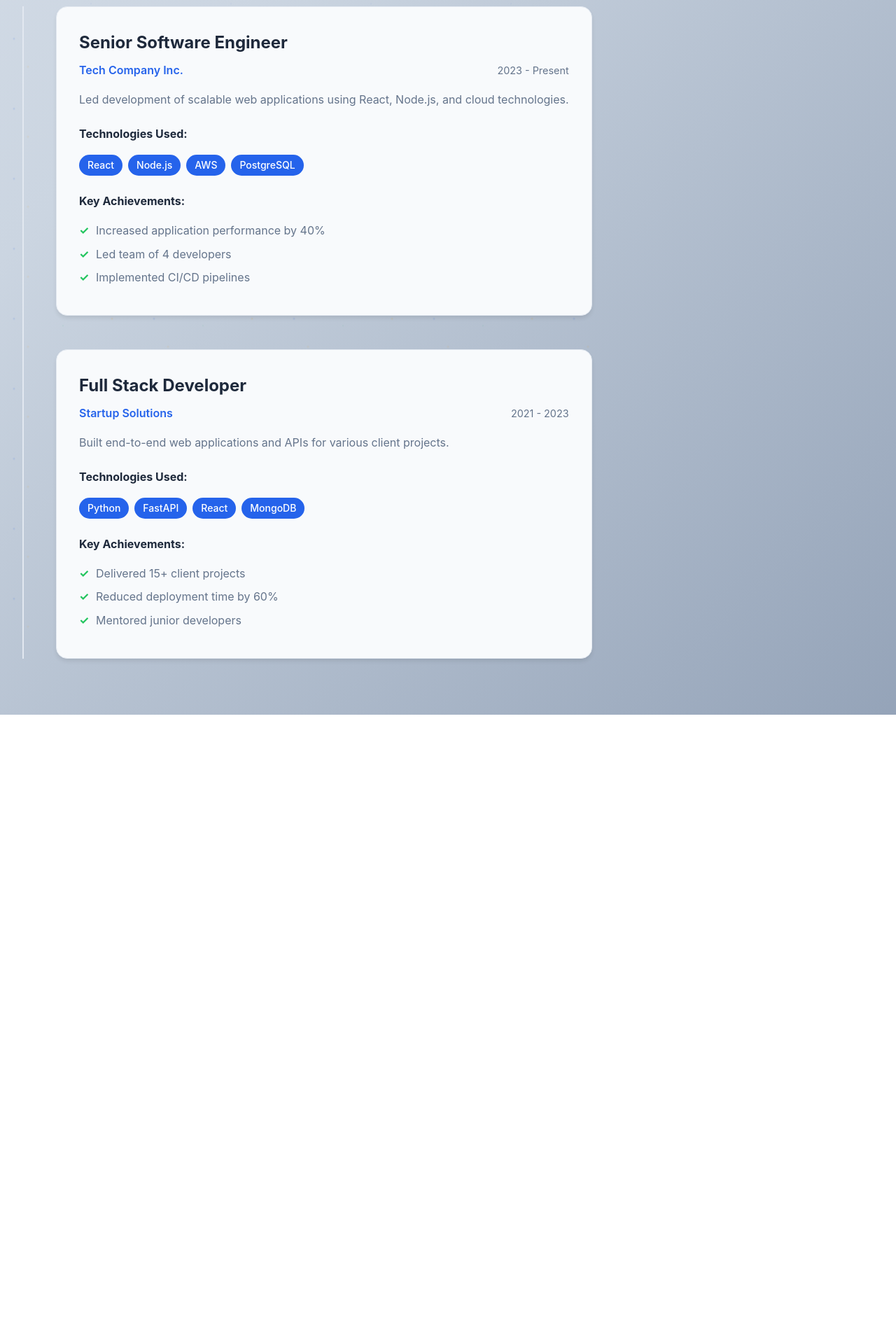
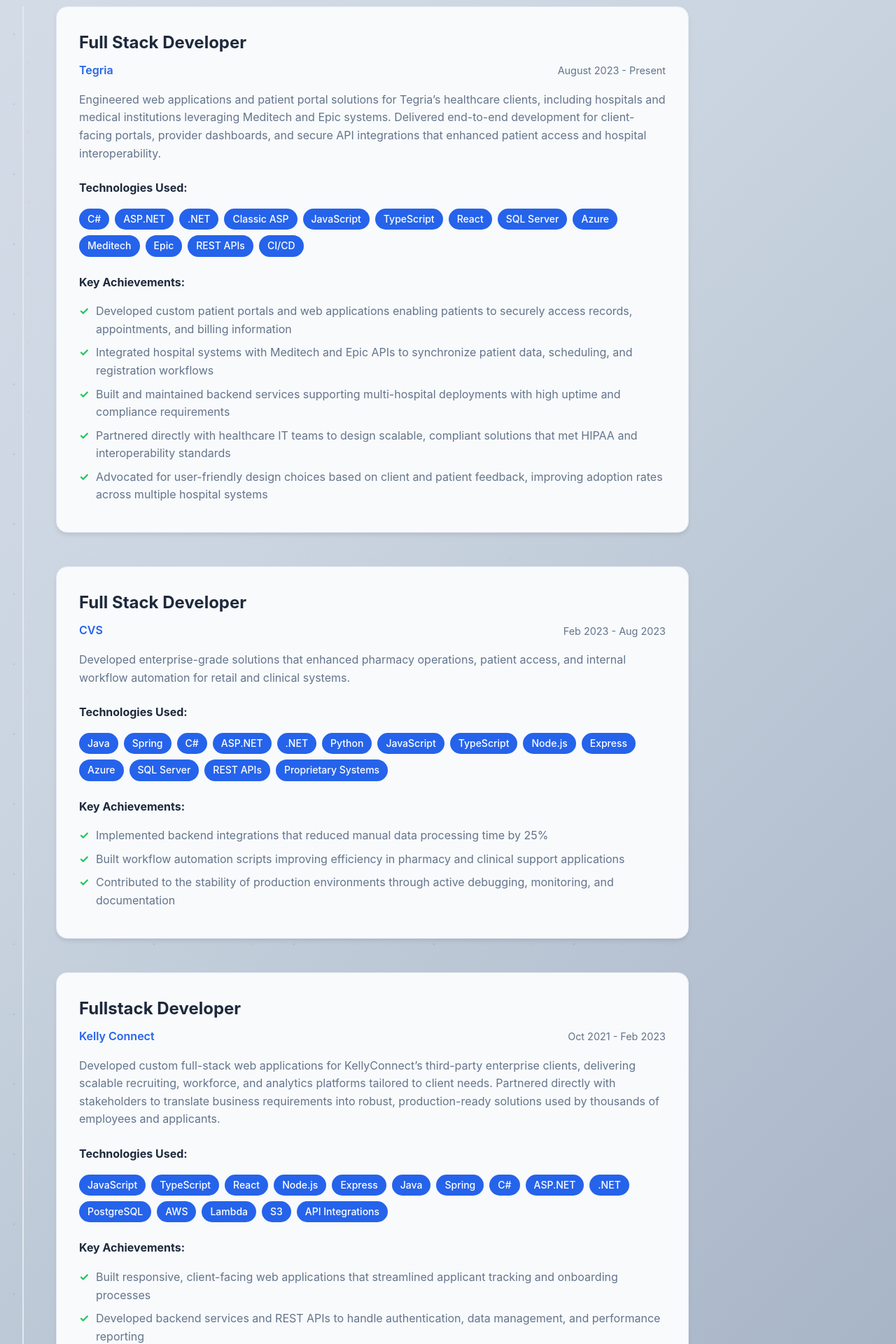
Before and after one commit to domjweb/fastfolio, a React (Vite) app in the folder frontend/: page /experience in a window 1280 px wide. Shown: the part 300-2220 px from the top of the page at 70% size. Before the commit the page ends 1323 px from the top, so only its background shows below. Built offline with nearby package versions, Linux system fonts and the light colour scheme.

Commit message:
Updated About page with minimal animation for the Key Highlights and added more information to the Experience page.

```diff
--- a/frontend/src/pages/Experience.jsx
+++ b/frontend/src/pages/Experience.jsx
@@ -5,30 +5,60 @@
   const experiences = [
     {
       id: 1,
-      title: "Senior Software Engineer",
-      company: "Tech Company Inc.",
-      period: "2023 - Present",
-      description: "Led development of scalable web applications using React, Node.js, and cloud technologies.",
-      technologies: ["React", "Node.js", "AWS", "PostgreSQL"],
+      title: "Full Stack Developer",
+      company: "Tegria",
+      period: "August 2023 - Present",
+      description: "Engineered web applications and patient portal solutions for Tegria’s healthcare clients, including hospitals and medical institutions leveraging Meditech and Epic systems. Delivered end-to-end development for client-facing portals, provider dashboards, and secure API integrations that enhanced patient access and hospital interoperability.",
+      technologies: ["C#", "ASP.NET", ".NET", "Classic ASP", "JavaScript", "TypeScript", "React", "SQL Server", "Azure", "Meditech", "Epic", "REST APIs", "CI/CD"],
       achievements: [
-        "Increased application performance by 40%",
-        "Led team of 4 developers",
-        "Implemented CI/CD pipelines"
+        "Developed custom patient portals and web applications enabling patients to securely access records, appointments, and billing information",
+        "Integrated hospital systems with Meditech and Epic APIs to synchronize patient data, scheduling, and registration workflows",
+        "Built and maintained backend services supporting multi-hospital deployments with high uptime and compliance requirements",
+        "Partnered directly with healthcare IT teams to design scalable, compliant solutions that met HIPAA and interoperability standards",
+        "Advocated for user-friendly design choices based on client and patient feedback, improving adoption rates across multiple hospital systems"
       ]
     },
     {
       id: 2,
       title: "Full Stack Developer",
-      company: "Startup Solutions",
-      period: "2021 - 2023",
-      description: "Built end-to-end web applications and APIs for various client projects.",
-      technologies: ["Python", "FastAPI", "React", "MongoDB"],
+      company: "CVS",
+      period: "Feb 2023 - Aug 2023",
+      description: "Developed enterprise-grade solutions that enhanced pharmacy operations, patient access, and internal workflow automation for retail and clinical systems.",
+      technologies: ["Java", "Spring", "C#", "ASP.NET", ".NET", "Python", "JavaScript", "TypeScript", "Node.js", "Express", "Azure", "SQL Server", "REST APIs", "Proprietary Systems"],
       achievements: [
-        "Delivered 15+ client projects",
-        "Reduced deployment time by 60%",
-        "Mentored junior developers"
+        "Implemented backend integrations that reduced manual data processing time by 25%",
+        "Built workflow automation scripts improving efficiency in pharmacy and clinical support applications",
+        "Contributed to the stability of production environments through active debugging, monitoring, and documentation"
       ]
-    }
+    },
+    {
+      id: 3,
+      title: "Fullstack Developer",
+      company: "Kelly Connect",
+      period: "Oct 2021 - Feb 2023",
+      description: "Developed custom full-stack web applications for KellyConnect’s third-party enterprise clients, delivering scalable recruiting, workforce, and analytics platforms tailored to client needs. Partnered directly with stakeholders to translate business requirements into robust, production-ready solutions used by thousands of employees and applicants.",
+      technologies: ["JavaScript", "TypeScript", "React", "Node.js", "Express", "Java", "Spring", "C#", "ASP.NET", ".NET", "PostgreSQL", "AWS", "Lambda", "S3", "API Integrations"],
+      achievements: [
+        "Built responsive, client-facing web applications that streamlined applicant tracking and onboarding processes",
+        "Developed backend services and REST APIs to handle authentication, data management, and performance reporting",
+        "Collaborated with cross-functional client teams to design user interfaces and deliver custom workflows for large-scale deployments",
+        "Optimized application performance and scalability to support high-volume concurrent users across multiple client environments",
+        "Delivered multiple end-to-end solutions on time and within scope, improving client satisfaction and operational efficiency"
+      ]
+    },
+    {
+      id: 4,
+      title: "Junior Developer",
+      company: "Apple",
+      period: "Jan 2021 - Oct 2021",
+      description: "Worked on Apple's proprietary applications Core and Gather, building new features for the Gather macOS knowledge base app used by customer service teams.",
+      technologies: ["Swift", "Objective-C", "Xcode",],
+      achievements: [
+        "Enhanced application performance and responsiveness, improving internal support workflows",
+        "Collaborated cross-functionally with designers and QA to refine user experience",
+        "Maintained high code quality standards through peer reviews and documentation"
+      ]
+    },
     // Add your actual experiences here
   ];
 
```
